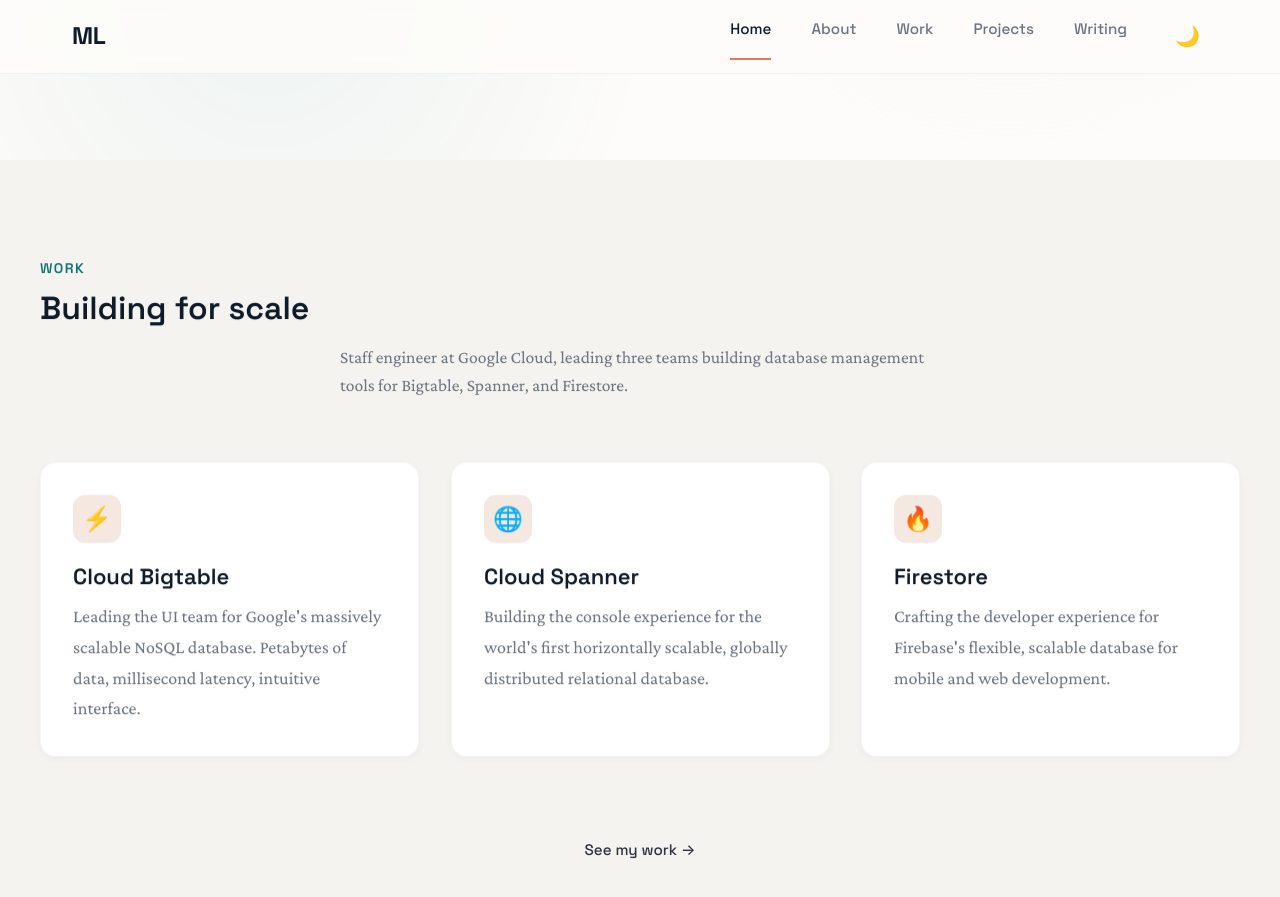
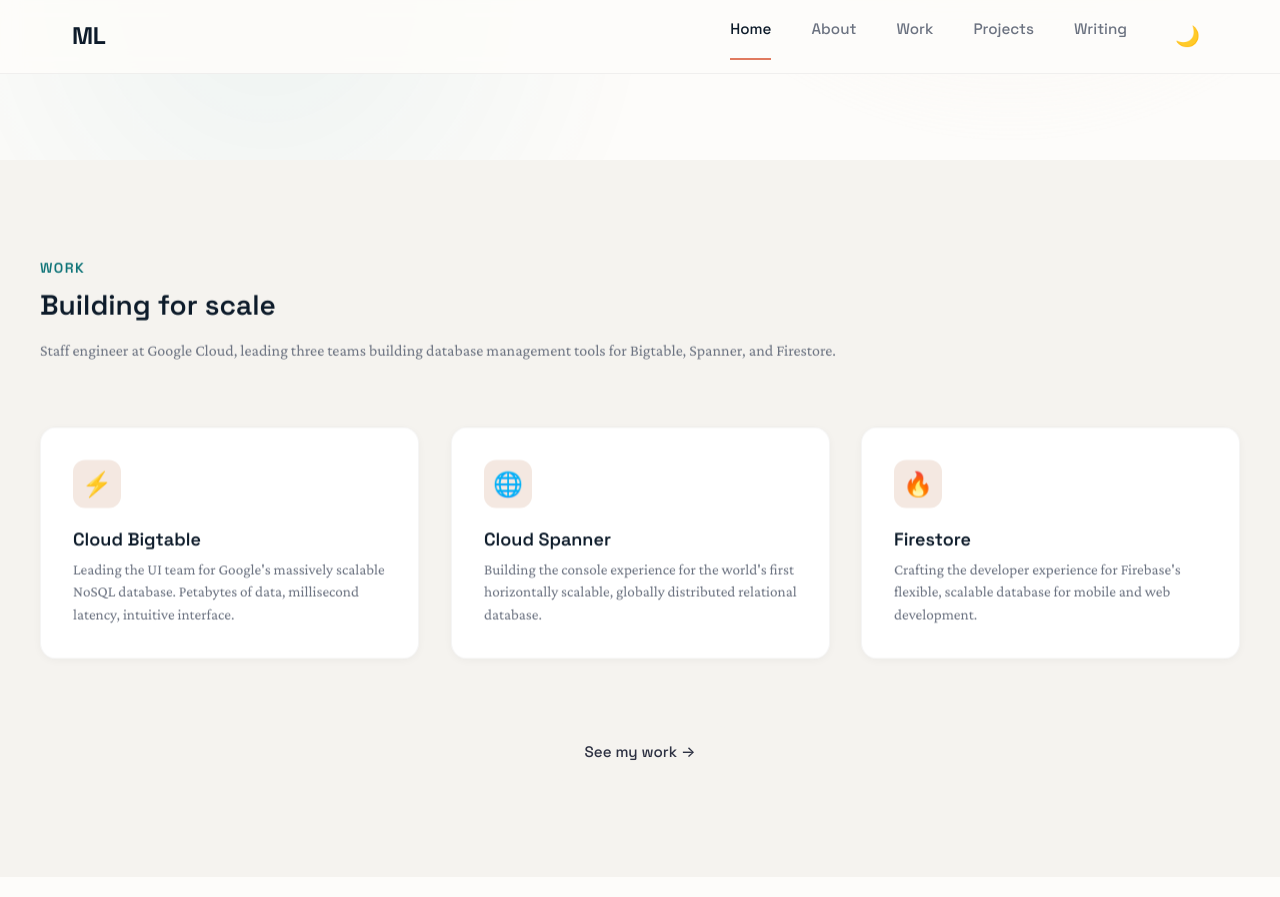
Before and after one commit to Masha-L/masha-l.github.io, a Jekyll site: the page built from index.html, in a window 1280 px wide and 900 px high, scrolled down 740 px. Shown: the top 897 px of the window. Built offline with Jekyll 4.4.1, drawn with Linux system fonts in a browser that asks for light colours.

Commit message:
Fix text sizing hierarchy: tighter, more consistent scales

```diff
--- a/assets/css/style.css
+++ b/assets/css/style.css
@@ -108,8 +108,8 @@ h1, h2, h3, h4, h5, h6 {
 }
 
 h1 { font-size: clamp(2.5rem, 6vw, 4rem); }
-h2 { font-size: clamp(1.5rem, 3vw, 2rem); }
-h3 { font-size: clamp(1.25rem, 3vw, 1.5rem); }
+h2 { font-size: clamp(1.375rem, 3vw, 1.75rem); }
+h3 { font-size: clamp(1.125rem, 2vw, 1.25rem); }
 
 p {
   margin-bottom: 1.5rem;
@@ -758,13 +758,15 @@ a.card-link:hover .card-cta {
 
 .card-title {
   font-family: var(--font-heading);
-  font-size: 1.375rem;
+  font-size: 1.125rem;
   font-weight: 600;
-  margin-bottom: 0.75rem;
+  margin-bottom: 0.5rem;
 }
 
 .card-text {
   color: var(--color-text-muted);
+  font-size: 0.95rem;
+  line-height: 1.5;
   margin-bottom: 0;
 }
 
@@ -2024,10 +2026,11 @@ a.card-link:hover .card-cta {
 /* Section intro text */
 .section-intro {
   color: var(--color-text-muted);
-  font-size: 1.1rem;
+  font-size: 1rem;
   line-height: 1.6;
-  max-width: 600px;
-  margin: 0 auto 2rem;
+  max-width: 100%;
+  margin: 0 0 2rem;
+  text-align: left;
 }
 
 /* Flip card - two sides of the same coin */
```
